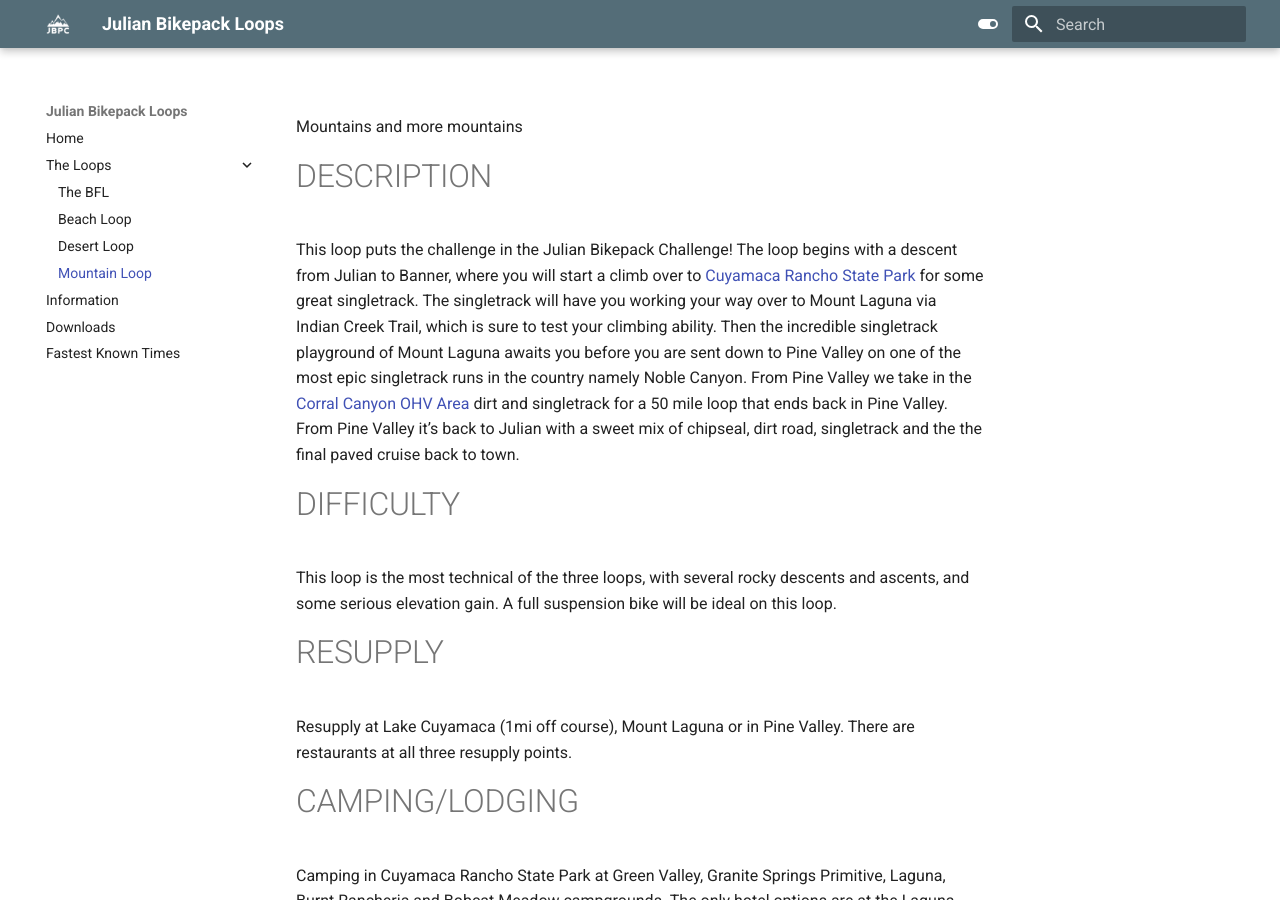
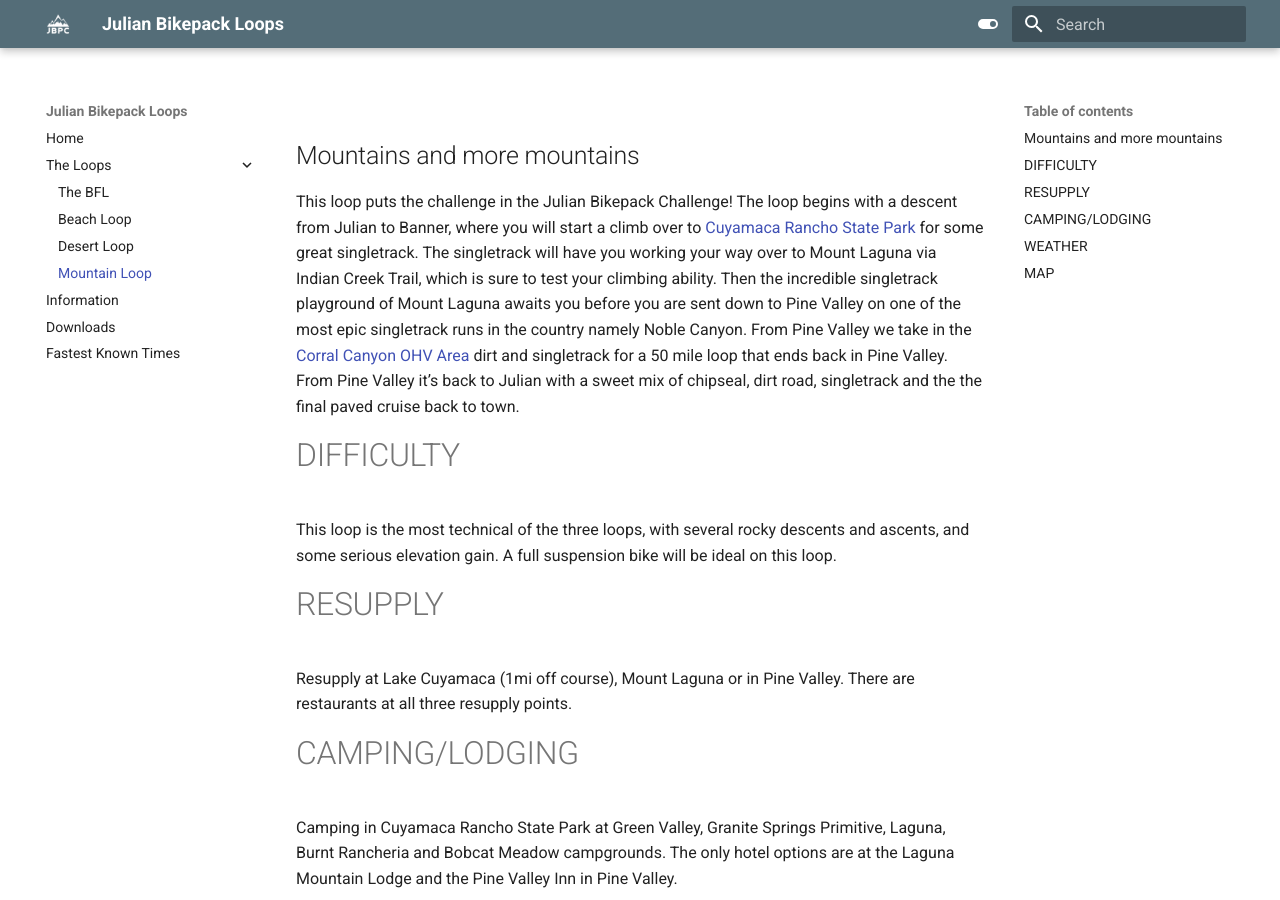
Before and after one commit to julian-bikepack-loops/jbpc, an MkDocs documentation site: the page built from docs/mountain/index.md, in a window 1280 px wide and 900 px high. Built offline with MkDocs 1.6.1 and Material for MkDocs 9.7.7, drawn with Linux system fonts in a browser that asks for light colours.

Commit message:
Update URL

```diff
--- a/docs/mountain/index.md
+++ b/docs/mountain/index.md
@@ -1,6 +1,5 @@
-Mountains and more mountains
+## Mountains and more mountains
 
-# DESCRIPTION
 This loop puts the challenge in the Julian Bikepack Challenge! The loop begins with a descent from Julian to Banner, where you will start a climb over to [Cuyamaca Rancho State Park](https://www.parks.ca.gov/?page_id=667) for some great singletrack. The singletrack will have you working your way over to Mount Laguna via Indian Creek Trail, which is sure to test your climbing ability. Then the incredible singletrack playground of Mount Laguna awaits you before you are sent down to Pine Valley on one of the most epic singletrack runs in the country namely Noble Canyon. From Pine Valley we take in the [Corral Canyon OHV Area](https://www.fs.usda.gov/detailfull/cleveland/recreation/ohv/?cid=stelprdb5277278&width=full) dirt and singletrack for a 50 mile loop that ends back in Pine Valley. From Pine Valley it’s back to Julian with a sweet mix of chipseal, dirt road, singletrack and the the final paved cruise back to town.
 
 # DIFFICULTY
```
Also changed, not shown: docs/beach/index.md (line endings or trailing spaces), docs/desert/index.md (line endings or trailing spaces).
